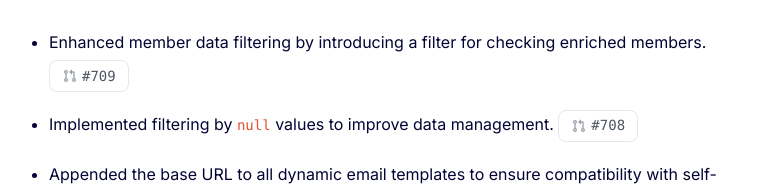
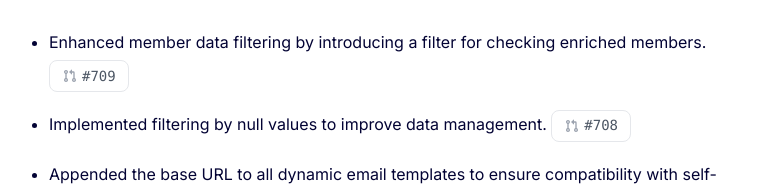
Before and after one commit to octolens/legacy-changelog, a Next.js app: page /changelogs/product-community-fit-report in a window 1280 px wide. Shown: the part 3149-3339 px from the top of the page, without its empty margins (247-1020 px from the left). Built offline with nearby package versions, Linux system fonts and the light colour scheme; no server answers.

Commit message:
Formatting

```diff
--- a/pages/changelogs/product-community-fit-report.mdx
+++ b/pages/changelogs/product-community-fit-report.mdx
@@ -99,7 +99,7 @@ We have added sharing functionality so you can send the report to investors, tea
 ## Other Bug Fixes and Improvements
 
 - Enhanced member data filtering by introducing a filter for checking enriched members. <PullRequest number="709"/>
-- Implemented filtering by `null` values to improve data management. <PullRequest number="708"/>
+- Implemented filtering by null values to improve data management. <PullRequest number="708"/>
 - Appended the base URL to all dynamic email templates to ensure compatibility with self-hosting. <PullRequest number="700"/>
 - Integrated logging of integration runs into the database for better tracking. <PullRequest number="695"/>
 - Introduced a search filter for skills and other selection-based member attributes. <PullRequest number="698"/>
```
